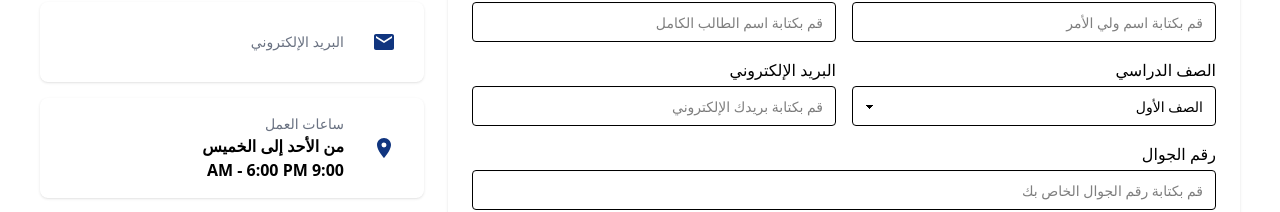
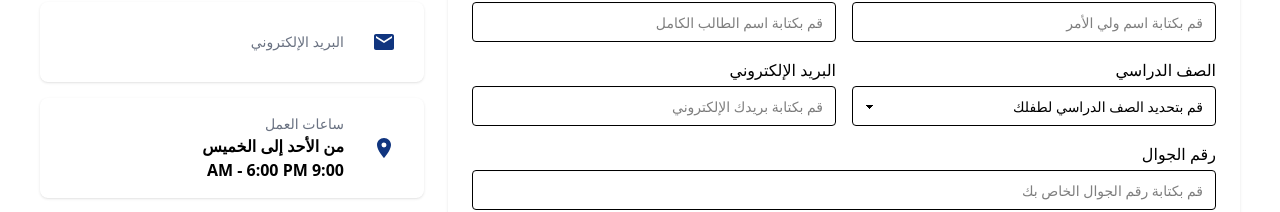
Before and after one commit to Ayman428/Riyad-Elhoda, a React (Vite) app: page /contact in a window 1280 px wide. Shown: the part 726-938 px from the top of the page. Built offline with nearby package versions, Linux system fonts and the light colour scheme; no server answers.

Commit message:
handle contact form

```diff
--- a/public/locals/ar/contact.json
+++ b/public/locals/ar/contact.json
@@ -28,5 +28,10 @@
     "workingHours": "ساعات العمل",
     "workingDays": "من الأحد إلى الخميس",
     "workingTime": "9:00 AM - 6:00 PM"
+  },
+  "grades": {
+    "firstgrade": "الصف الأول",
+    "secondgrade": "الصف الثاني",
+    "thirdgrade": "الصف الثالث"
   }
 }
--- a/public/locals/en/contact.json
+++ b/public/locals/en/contact.json
@@ -28,5 +28,10 @@
     "workingHours": "Working Hours",
     "workingDays": "Sunday to Thursday",
     "workingTime": "9:00 AM - 6:00 PM"
+  },
+  "grades": {
+    "firstgrade": "First grade",
+    "secondgrade": "Second grade",
+    "thirdgrade": "Third grade"
   }
 }
--- a/src/components/once/ContactForm.tsx
+++ b/src/components/once/ContactForm.tsx
@@ -9,6 +9,8 @@ import WrapperContainer from "../reuse/WrapperContainer";
 import { useTranslation } from "react-i18next";
 import { useFetchSchoolBranches } from "../../hooks/useFetchSchoolBranches";
 import { useEffect, useState } from "react";
+import useContactForm from "../../hooks/useContactForm";
+import "aos/dist/aos.css";
 
 interface PhoneNumbers {
   phones?: (string | null)[];
@@ -17,7 +19,7 @@ interface PhoneNumbers {
 
 interface SocialMediaLinks {
   facebook?: string;
-  x?: string; // Twitter
+  x?: string;
   tiktok?: string;
   linkedin?: string;
   instagram?: string;
@@ -37,14 +39,45 @@ const ContactForm = () => {
   const { t } = useTranslation("contact");
   const { data } = useFetchSchoolBranches();
   const [selectedBranch, setSelectedBranch] = useState<schoolData | null>(null);
+  const [formKey, setFormKey] = useState(0);
+  const { mutate, isError, error } = useContactForm();
+  const [formData, setFormData] = useState({
+    name: "",
+    email: "",
+    phone: "",
+    student_name: "",
+    last_name: "_",
+    class: "",
+    level: "",
+    message: "",
+  });
+
   useEffect(() => {
     if (data && data.length > 0) {
       setSelectedBranch(data[1]);
     }
   }, [data]);
 
+  const handleFormChange = (
+    e: React.ChangeEvent<
+      HTMLInputElement | HTMLSelectElement | HTMLTextAreaElement
+    >
+  ) => {
+    const { name, value } = e.target;
+    setFormData((prev) => ({
+      ...prev,
+      [name]: value,
+    }));
+  };
+
+  const handleSubmit = (e: React.FormEvent<HTMLFormElement>) => {
+    e.preventDefault();
+    mutate(formData);
+  };
+
   const handleBranchClick = (branch: schoolData) => {
     setSelectedBranch(branch);
+    setFormKey((prev) => prev + 1);
   };
 
   return (
@@ -72,21 +105,31 @@ const ContactForm = () => {
             })}
         </div>
       </div>
-
       <div className="grid lg:grid-cols-3 gap-6">
-        <div className="lg:col-span-2 rounded-lg shadow p-6 text-black">
+        <div
+          key={formKey}
+          data-aos="fade-right"
+          className="lg:col-span-2 rounded-lg shadow p-6 text-black"
+        >
           <h2 className="text-lg font-bold text-[#10357F] mb-4">
             {t("form.buttonText")}
           </h2>
 
-          <form className="grid grid-cols-1 md:grid-cols-2 gap-4">
+          <form
+            className="grid grid-cols-1 md:grid-cols-2 gap-4"
+            onSubmit={handleSubmit}
+          >
             <div data-aos="fade-right" className="form-control">
               <label className="block mb-1 font-medium">
                 {t("form.parentName")}
               </label>
               <input
                 type="text"
+                name="name"
+                value={formData.name}
+                required
                 placeholder={t("form.parentNamePlaceholder")}
+                onChange={handleFormChange}
                 className="input input-bordered border-black bg-white w-full"
               />
             </div>
@@ -97,7 +140,11 @@ const ContactForm = () => {
               </label>
               <input
                 type="text"
+                name="student_name"
+                value={formData.student_name}
+                required
                 placeholder={t("form.studentNamePlaceholder")}
+                onChange={handleFormChange}
                 className="input input-bordered border-black bg-white w-full"
               />
             </div>
@@ -106,11 +153,25 @@ const ContactForm = () => {
               <label className="block mb-1 font-medium">
                 {t("form.grade")}
               </label>
-              <select className="select select-bordered border-black bg-white w-full">
-                <option disabled>{t("form.gradePlaceholder")}</option>
-                <option>الصف الأول</option>
-                <option>الصف الثاني</option>
-                <option>الصف الثالث</option>
+              <select
+                className="select select-bordered border-black bg-white w-full"
+                name="class"
+                value={formData.class}
+                required
+                onChange={handleFormChange}
+              >
+                <option value="" disabled hidden>
+                  {t("form.gradePlaceholder")}
+                </option>
+                <option value={t("contact:grades.firstgrade")}>
+                  {t("contact:grades.firstgrade")}
+                </option>
+                <option value={t("contact:grades.secondgrade")}>
+                  {t("contact:grades.secondgrade")}
+                </option>
+                <option value={t("contact:grades.thirdgrade")}>
+                  {t("contact:grades.thirdgrade")}
+                </option>
               </select>
             </div>
 
@@ -121,6 +182,10 @@ const ContactForm = () => {
               <input
                 type="email"
                 placeholder={t("form.emailPlaceholder")}
+                name="email"
+                value={formData.email}
+                required
+                onChange={handleFormChange}
                 className="input input-bordered border-black bg-white w-full"
               />
             </div>
@@ -132,6 +197,10 @@ const ContactForm = () => {
               <input
                 type="text"
                 placeholder={t("form.phonePlaceholder")}
+                name="phone"
+                value={formData.phone}
+                required
+                onChange={handleFormChange}
                 className="input input-bordered border-black bg-white w-full"
               />
             </div>
@@ -143,6 +212,10 @@ const ContactForm = () => {
               <input
                 type="text"
                 placeholder={t("form.subjectPlaceholder")}
+                name="level"
+                value={formData.level}
+                required
+                onChange={handleFormChange}
                 className="input input-bordered border-black bg-white w-full"
               />
             </div>
@@ -154,6 +227,10 @@ const ContactForm = () => {
               <textarea
                 className="textarea textarea-bordered border-black bg-white w-full"
                 rows={4}
+                name="message"
+                value={formData.message}
+                required
+                onChange={handleFormChange}
                 placeholder={t("form.messagePlaceholder")}
               />
             </div>
@@ -167,11 +244,17 @@ const ContactForm = () => {
               </button>
             </div>
           </form>
+          {isError ? (
+            <div className="p-2.5 text-center bg-red-100 mt-3">
+              <p className="text-red-800">{error.message}</p>
+            </div>
+          ) : (
+            ""
+          )}
         </div>
 
         <div className="space-y-4">
           <div className="flex flex-col gap-4" data-aos="fade-up">
-            {/* رقم الهاتف */}
             <div className="group flex items-center rounded-lg shadow p-4 text-black hover:bg-[#10357F] transition">
               <div className="rounded-full p-3">
                 <MdPhone className="text-2xl text-[#10357F] group-hover:text-white transition" />
@@ -180,18 +263,13 @@ const ContactForm = () => {
                 <p className="text-sm text-gray-500 group-hover:text-white transition">
                   {t("contactInfo.phoneLabel")}
                 </p>
-
                 <p className="font-semibold group-hover:text-white transition">
                   {selectedBranch && selectedBranch.phones?.phones?.[0]}
                 </p>
               </div>
             </div>
 
-            {/* البريد الإلكتروني */}
-            <div
-              className="group flex items-center rounded-lg shadow p-4 text-black hover:bg-[#10357F] transition"
-              data-aos="fade-up"
-            >
+            <div className="group flex items-center rounded-lg shadow p-4 text-black hover:bg-[#10357F] transition">
               <div className="rounded-full p-3 bg-white">
                 <MdEmail className="text-2xl text-[#10357F] group-hover:text-[#10357F]" />
               </div>
@@ -205,11 +283,7 @@ const ContactForm = () => {
               </div>
             </div>
 
-            {/* ساعات العمل */}
-            <div
-              className="group flex items-center rounded-lg shadow p-4 text-black hover:bg-[#10357F] transition"
-              data-aos="fade-up"
-            >
+            <div className="group flex items-center rounded-lg shadow p-4 text-black hover:bg-[#10357F] transition">
               <div className="rounded-full p-3">
                 <MdLocationOn className="text-2xl text-[#10357F] group-hover:text-white transition" />
               </div>
--- /dev/null
+++ b/src/hooks/useContactForm.ts
@@ -0,0 +1,41 @@
+import { useMutation } from "@tanstack/react-query";
+import { AxiosError } from "axios";
+import apiClient from "../utils/api-client";
+
+interface UseContactForm {
+  name: string;
+  email: string;
+  phone: string;
+  student_name: string;
+  last_name: string;
+  class: string;
+  level: string;
+  message: string;
+}
+
+interface ErrorResponse {
+  message?: string;
+}
+
+const useContactForm = () => {
+  return useMutation<UseContactForm, AxiosError<ErrorResponse>, UseContactForm>(
+    {
+      mutationFn: async (formData: UseContactForm) => {
+        const response = await apiClient.post(
+          "/api/contactUs/sendMail",
+          formData
+        );
+        return response.data;
+      },
+
+      onError: (error) => {
+        console.error(
+          "Error sending contact form:",
+          error.response?.data?.message || error.message
+        );
+      },
+    }
+  );
+};
+
+export default useContactForm;
```
Also changed, not shown: 1 other file (tests, documents, lock files or other folders). Lines whose indentation alone changed are shown as unchanged.
